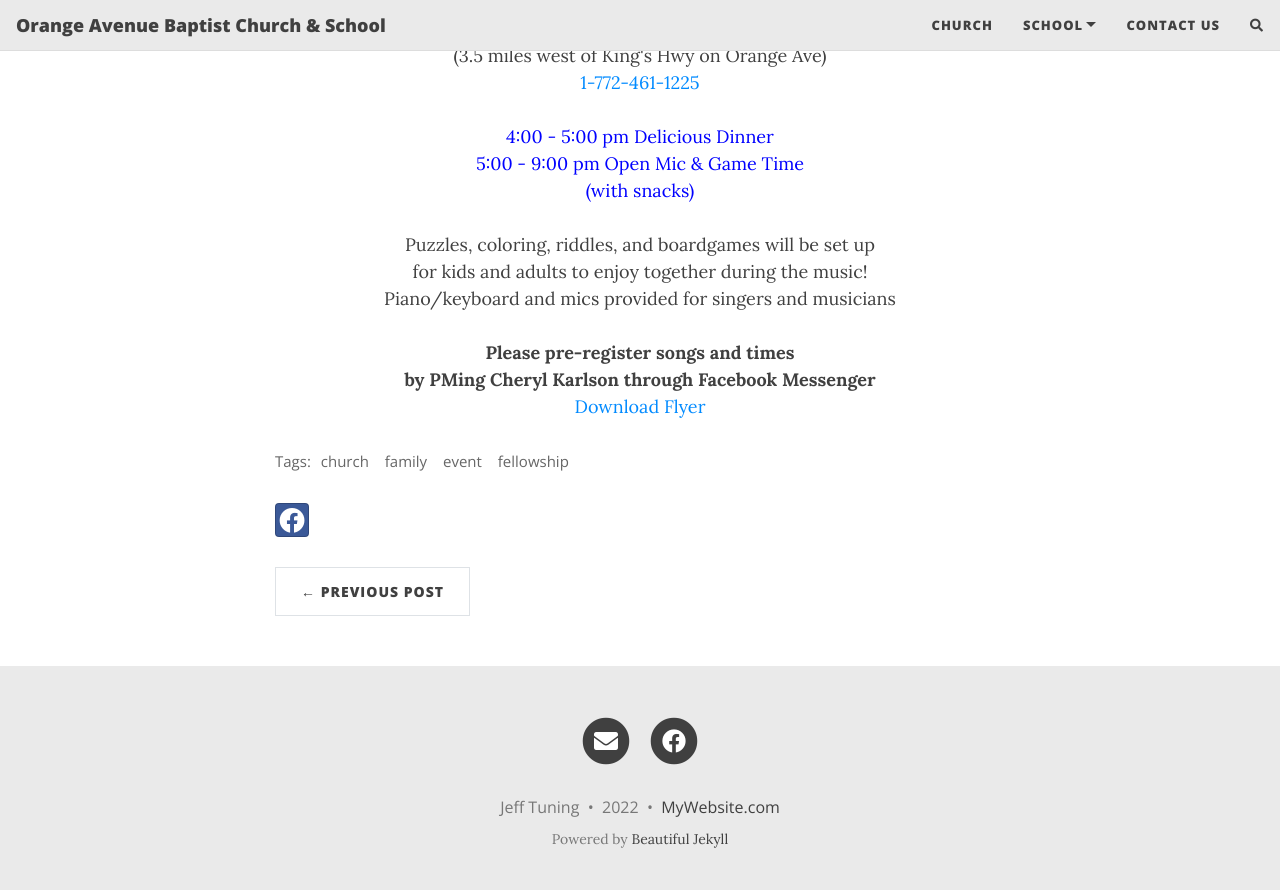
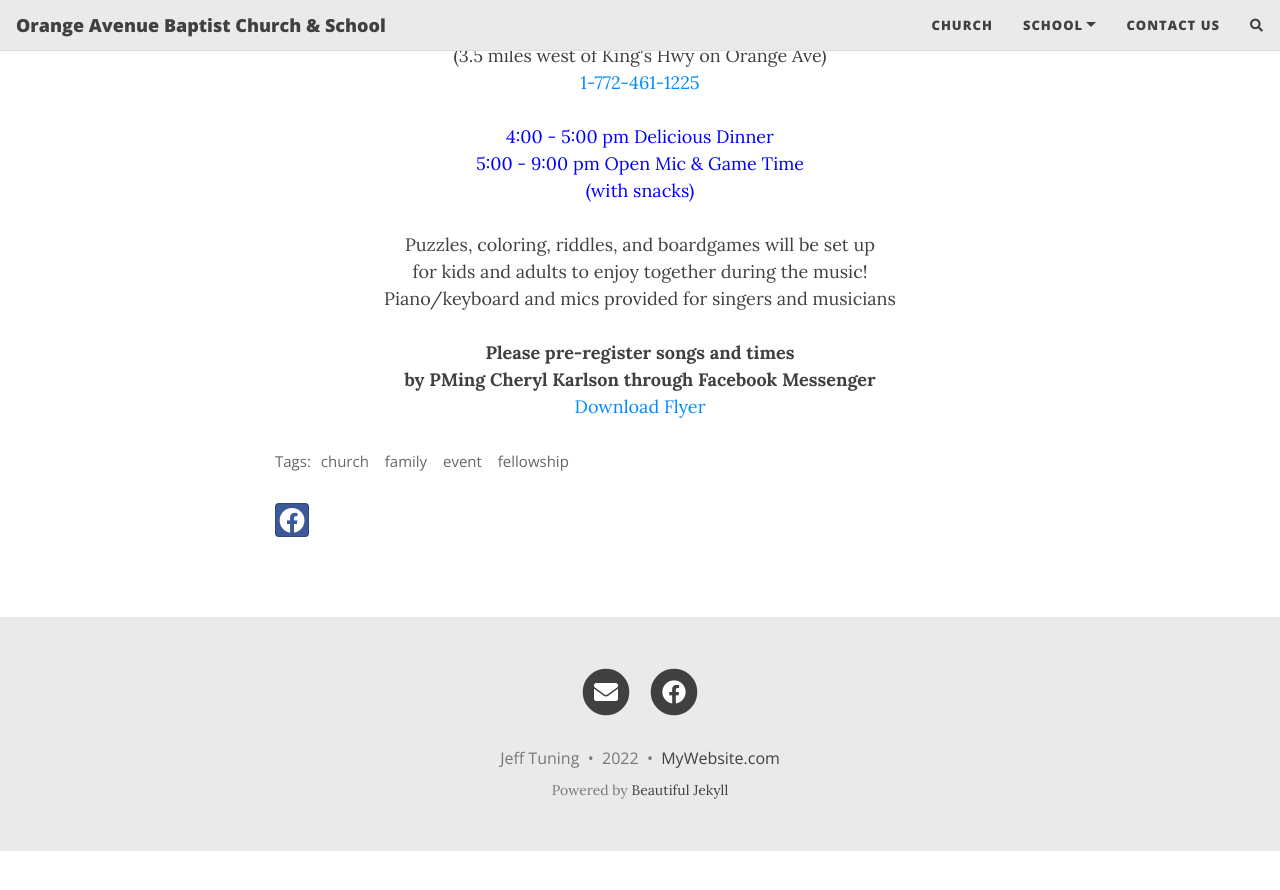
Before and after one commit to techdouttech/oabc-website, a Jekyll site: the page built from _posts/2022-06-21-Gospel-Sing.md, in a window 1280 px wide and 900 px high, scrolled down 553 px. Shown: the top 890 px of the window. Built offline with Jekyll 4.4.1, drawn with Linux system fonts in a browser that asks for light colours; nearby versions of some CDN libraries; comment, search, counter and statistics services are not loaded; after the commit the page ends 1404 px from its top, so only the background shows below that.

Commit message:
removed template posts updated homepage

```diff
--- a/_posts/2022-06-21-Gospel-Sing.md
+++ b/_posts/2022-06-21-Gospel-Sing.md
@@ -29,4 +29,4 @@
 <b>Please pre-register songs and times</b><br />
 <b>by PMing Cheryl Karlson through Facebook Messenger</b><br />
 
-<a href="/assets/pdfs/Gospel Flyer.pdf">Download Flyer</a>
+<a href="/assets/pdfs/Gospel-Flyer.pdf">Download Flyer</a>
--- a/index.html
+++ b/index.html
@@ -2,5 +2,5 @@
 layout: home
 title: Orange Avenue Baptist Church
 subtitle: The Church Where Everybody Is Somebody & Jesus Christ Is LORD!!!
-body: We welcome you to the OABC Ministries website!<br />If you do not have a Church home, or you are looking for where God would have you to serve, we invite you to join us at Orange Avenue Baptist Church.
+body: We welcome you to the OABC Ministries website!<br />If you do not have a Church home, or you are looking for where God would have you to serve, we invite you to join us at Orange Avenue Baptist Church.<br /><br /><b>Service Times</b><br />Sunday Early Worship 8:30 am<br />Sunday School 9:45 am<br />Sunday Morning Worship 10:45 am<br />Sunday Bible Study 5:00 pm <br />Sunday Evening Worship 6:00 pm<br />Wednesday Prayer Meeting 7:00 pm <br />
 ---
```
Also changed, not shown: _posts/# 2020-02-26-flake-it-till-you-make-it.md (renamed from _posts/2020-02-26-flake-it-till-you-make-it.md), _posts/# 2022-06-01-Gospel-Sing.md (renamed from _posts/2022-06-01-Gospel-Sing.md), 2 other files.
